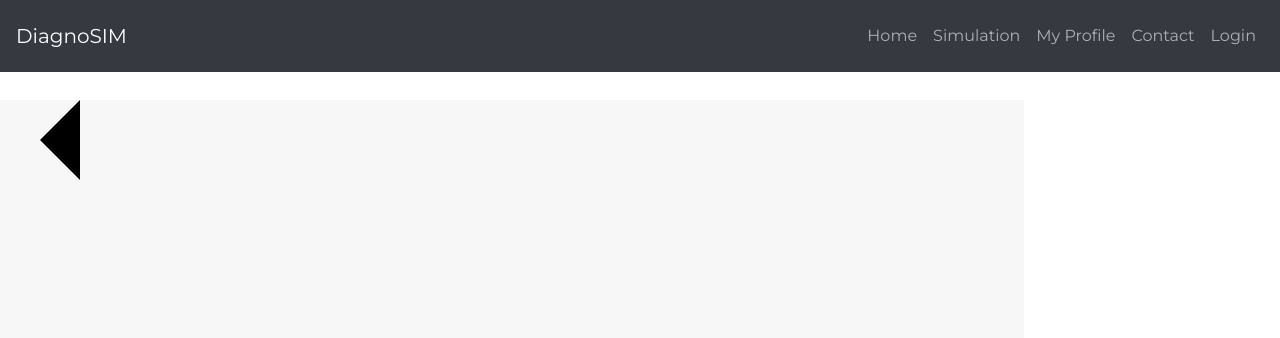
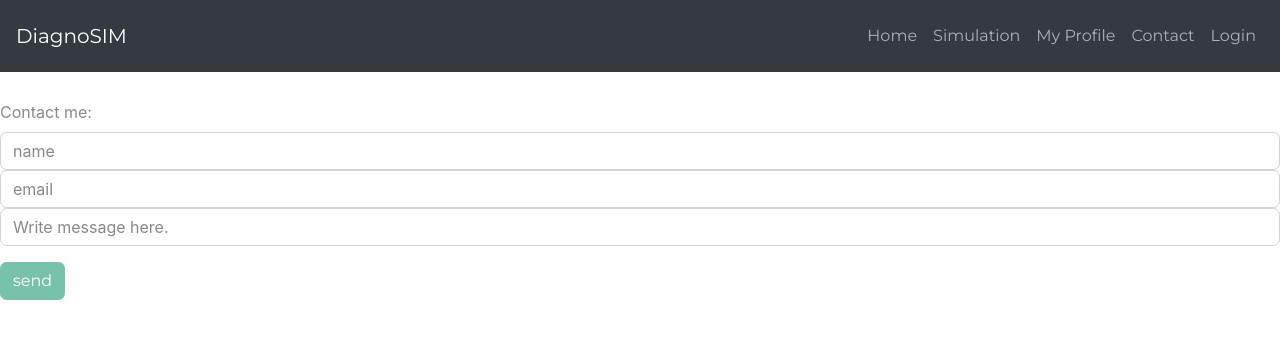
Before and after one commit to wolf-dominion/diagnosis-site-fe, a React (Create React App) app: page /ContactPage in a window 1280 px wide. Shown: the top 338 px of the page. Built offline with nearby package versions, Linux system fonts and the light colour scheme; no server answers.

Commit message:
svg to pdf works but x and y axis not showing

```diff
--- a/package.json
+++ b/package.json
@@ -3,13 +3,16 @@
   "version": "0.1.0",
   "private": true,
   "dependencies": {
+    "@react-pdf/pdfkit": "^1.5.0",
     "@testing-library/jest-dom": "^4.2.4",
     "@testing-library/react": "^9.3.2",
     "@testing-library/user-event": "^7.1.2",
+    "blob-stream": "^0.1.3",
     "bootstrap": "^4.5.0",
     "bootswatch": "^4.5.0",
     "d3": "^5.16.0",
     "node-sass": "^4.14.1",
+    "pdfkit": "^0.11.0",
     "react": "^16.13.1",
     "react-bootstrap": "^1.0.1",
     "react-d3-library": "^1.1.8",
--- a/src/App.js
+++ b/src/App.js
@@ -123,12 +123,6 @@ class App extends Component{
             <Signup />
           </div>
         </Route>
-        {/* <Route path='/ProfilePage'>
-          <ProfilePage changeLoggedinStatus={this.changeLoggedinStatus} isLoggedIn={this.isLoggedIn} results={results} user_id={user_id} username={username} email={email} password={password}/>
-        </Route>
-        <Route path='/SimulationPage'>
-          <SimulationPage />
-        </Route> */}
         <Route  path="/ProfilePage"
           render={(routerProps)=> {
             return (
--- a/src/App.scss
+++ b/src/App.scss
@@ -222,12 +222,12 @@ to {
   padding-right: 5rem;
 }
 
-.icon-size2 {
+// .icon-size2 {
 
-  max-height: 40%;
-  padding-top: 50%;
-  margin-left: 20%;
-}
+//   max-height: 40%;
+//   padding-top: 50%;
+//   margin-left: 20%;
+// }
 
 #center-welcome {
   text-align: center;
--- a/src/components/ChartForSingleResult.js
+++ b/src/components/ChartForSingleResult.js
@@ -45,7 +45,7 @@ const colors = {
 };
 
 function ChartForSingleResult(props) {
-
+  console.log(props.result.result.id)
   let dataArray = []
   let dataB
   let object = {}
@@ -65,7 +65,7 @@ function ChartForSingleResult(props) {
       <p>- This bar represents a single assessment you have taken.</p>
       <p>- Your goal is to have 3 total points in each domain (color) in an assessment, so 3 points in Empathy, 3 in Communication, and 3 in Shared-Decisions.</p>
       <h4>My progress</h4>
-      <StackedBarChart dataA={dataA} dataB={dataB} keys={keys} colors={colors} />
+      <StackedBarChart id={props.result.result.id} dataA={dataA} dataB={dataB} keys={keys} colors={colors} />
 
       <div className="fields">
         {allKeys.map(key => (
--- a/src/components/ContactPage.js
+++ b/src/components/ContactPage.js
@@ -1,37 +1,50 @@
 import React, { Component } from 'react'
+import { Form, Button} from "react-bootstrap";
+
 
 class ContactPage extends Component{
 
-    // componentDidMount() {
-    //     const script = document.createElement("script");
-    //     script.src = "/static/libs/your_script.js";
-    //     script.async = true;
-    //     script.onload = () => this.scriptLoaded();
-
-    //     document.body.appendChild(script);
-    //   }
-
-
-    generateSvg = () => {
-        return <svg width="80" height="80">
-            <polygon points="40,40 80,0 80,80"/>
-            </svg>
+    state = {
+        name: "",
+        email: "",
+        message: "",
+        // error: ""
     }
 
-    // createPdf = () => {
-    //     const SVGtoPDF = require('svg-to-pdfkit');
-    //     SVGtoPDF(document, this.generateSvg(), 0, 0);
-    //     console.log('SVGtopdf', SVGtoPDF);
+    render(){
 
-    // }
+        const {name, email, message} = this.state
 
-
-    render(){
-        const svgItem = this.generateSvg()
         return(
             <div>
                 <div className="contact-form-container">
-                    {svgItem}
+                    <Form className="auth" onSubmit={this.handleSubmit}>
+                        <Form.Group controlId="formUpdateUserInfo">
+                            <Form.Label>Contact me:</Form.Label>
+                            <Form.Control
+                                tpye="text"
+                                name="name"
+                                value={name}
+                                placeholder="name"
+                                onChange={this.handleChange}/>
+                            <Form.Control
+                                tpye="text"
+                                name="email"
+                                value={email}
+                                placeholder="email"
+                                onChange={this.handleChange}/>
+                            <Form.Control
+                                tpye="text"
+                                name="message"
+                                value={message}
+                                placeholder="Write message here."
+                                onChange={this.handleChange}/>
+                        </Form.Group>
+                        <Button variant="primary" type="submit">
+                            send
+                        </Button>
+                        {/* <input type="submit" value="signup"></input> */}
+                    </Form>
                 </div>
             </div>
         )
--- a/src/components/ResultCard.js
+++ b/src/components/ResultCard.js
@@ -2,6 +2,10 @@ import React, { Component } from 'react'
 import { Card, Button, Modal } from "react-bootstrap";
 import ChartPracticeApp from './ChartPracticeApp'
 import ChartForSingleResult from './ChartForSingleResult';
+import PDFDocument from '@react-pdf/pdfkit';
+
+let blobStream  = require('blob-stream');
+let SVGtoPDF = require('svg-to-pdfkit');
 
 class ResultCard extends Component{
 
@@ -20,7 +24,20 @@ class ResultCard extends Component{
     }
 
     handleDownload = () => {
+        console.log('svgtopdf: ', SVGtoPDF)
 
+        let doc = new PDFDocument({compress: false});
+        let svg = document.querySelector(`#result-${this.props.result.id}`);
+
+        const stream = doc.pipe(blobStream());
+        let createdPDF = SVGtoPDF(doc, svg, 0, 0);
+        doc.end();
+        stream.on('finish', function() {
+        // get a blob you can do whatever you like with
+        const blob = stream.toBlob('application/pdf');
+        const url = stream.toBlobURL('application/pdf');
+        window.location = url
+        })
     }
 
     render(){
--- a/src/components/StackedBarChart.js
+++ b/src/components/StackedBarChart.js
@@ -15,7 +15,7 @@ import useResizeObserver from "./UseResizeObserver";
  * Component that renders a StackedBarChart
  */
 
-function StackedBarChart({ dataA, dataB, keys, colors }) {
+function StackedBarChart({ id, dataA, dataB, keys, colors }) {
 
   let data = dataB
 
@@ -59,7 +59,7 @@ function StackedBarChart({ dataA, dataB, keys, colors }) {
       .attr("class", "layer")
       .attr("fill", layer => {
 
-        console.log('color: ', colors[layer.key])
+        //console.log('color: ', colors[layer.key])
         return colors[layer.key]
       })
       .selectAll("rect")
@@ -87,7 +87,7 @@ function StackedBarChart({ dataA, dataB, keys, colors }) {
   return (
     <React.Fragment>
       <div ref={wrapperRef} style={{ marginBottom: "2rem" }}>
-        <svg ref={svgRef}>
+        <svg id={`result-${id}`} ref={svgRef}>
           <g className="x-axis" />
           <g className="y-axis" />
         </svg>
```
Also changed, not shown: 1 other file (tests, documents, lock files or other folders).
